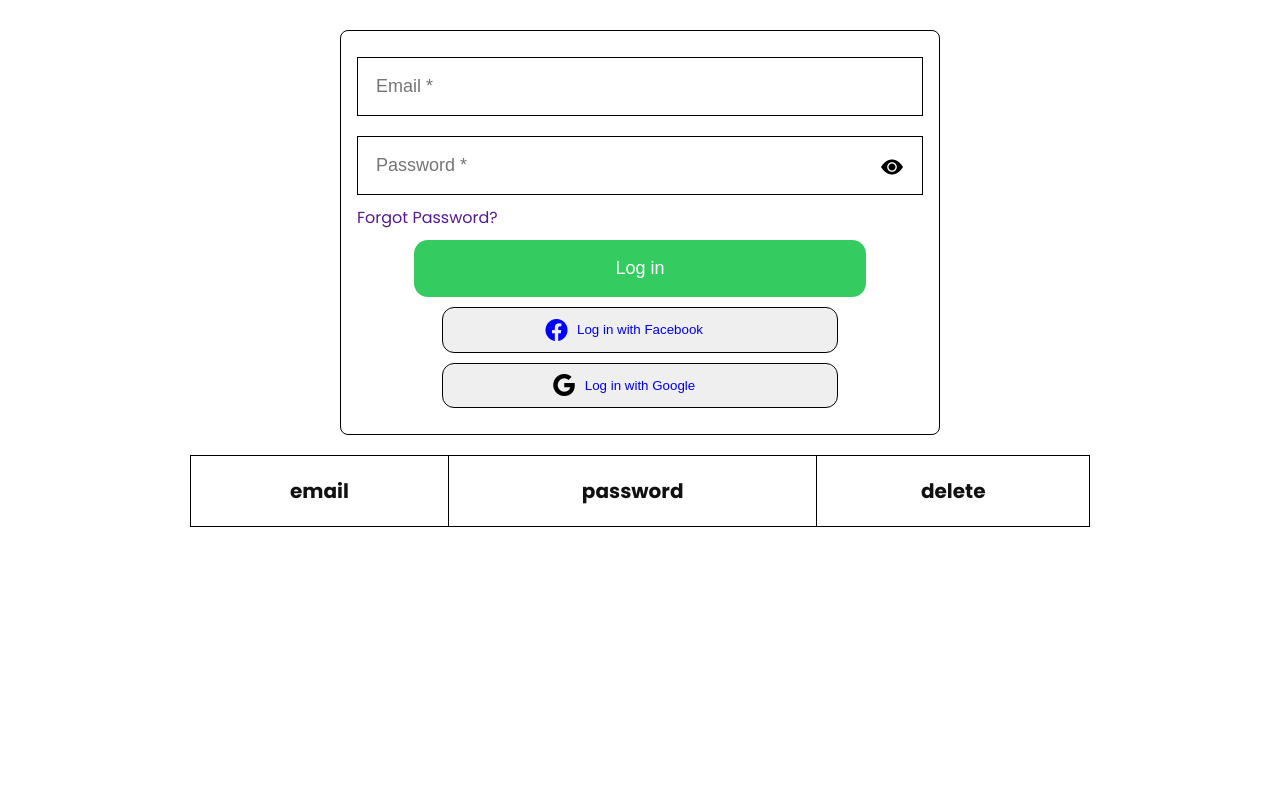
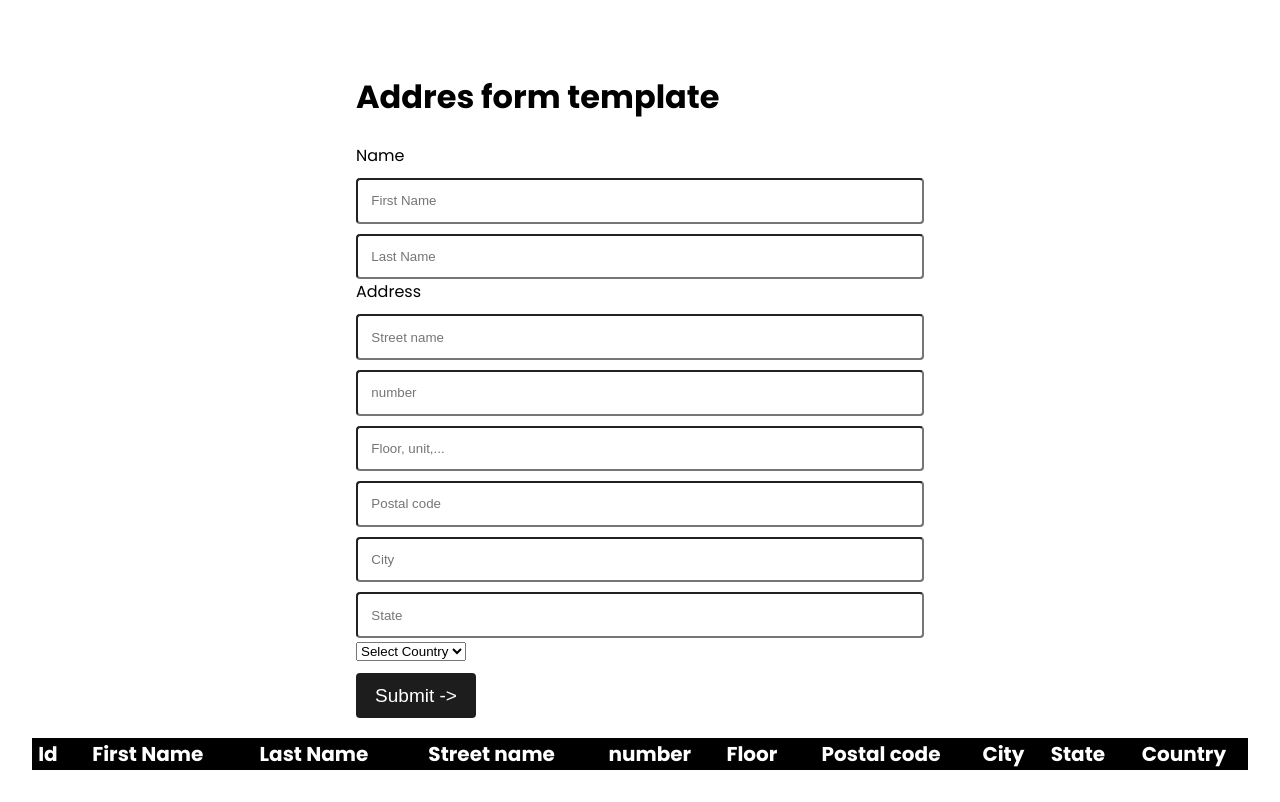
Before and after one commit to BrownEdgar/Reactive_react, a React (Vite) app: page / in a window 1280 px wide. Built offline with nearby package versions, Linux system fonts and the light colour scheme.

Commit message:
Add HW10

```diff
--- a/package.json
+++ b/package.json
@@ -14,10 +14,12 @@
     "bootstrap-icons": "^1.11.3",
     "boxicons": "^2.1.4",
     "classnames": "^2.5.1",
+    "formik": "^2.4.5",
     "react": "^18.2.0",
     "react-content-loader": "^7.0.0",
     "react-dom": "^18.2.0",
-    "sass": "^1.71.1"
+    "sass": "^1.71.1",
+    "yup": "^1.4.0"
   },
   "devDependencies": {
     "@types/react": "^18.2.56",
--- /dev/null
+++ b/src/Homeworks/HW10/App.jsx
@@ -0,0 +1,102 @@
+import React, { useState } from 'react'
+import { nanoid } from 'nanoid'
+import {Field, Form, Formik} from 'formik';
+import './App.scss'
+
+const country = ['Los Angelos', 'London', 'New-York', 'Tokio', 'Sydney'];
+
+export default function App() {
+  const [users, setUsers] = useState([])
+
+  const handleSubmit = (values, formik) => {
+    const user = {
+      id: nanoid(5),
+      ...values
+    }
+
+    setUsers([...users, user])
+    formik.resetForm()
+  }
+
+  return (
+    <div className='App'>
+      <Formik
+        onSubmit={handleSubmit}
+        initialValues={
+          {
+            first_name: '',
+            last_name: '',
+            street_name: '',
+            number: '',
+            floor: '',
+            postal_code: '',
+            city: '',
+            state: '',
+            country: ''
+          }
+        }
+      >
+        <Form>
+          <Field as='h1'>Addres form template</Field>
+          <Field as='label'>Name</Field>
+          <Field placeholder='First Name' type='text' name='first_name'/>
+          <Field placeholder='Last Name' type='text' name='last_name'/>
+          <Field as="div">
+            <Field as='label'>Address</Field>
+            <Field placeholder='Street name' type='text' name='street_name'/>
+            <Field placeholder='number' type='number' name='number'/>
+            <Field placeholder='Floor, unit,...' type='text' name='floor'/>
+            <Field placeholder='Postal code' type='text' name='postal_code'/>
+            <Field placeholder='City' type='text' name='city'/>
+            <Field placeholder='State' type='text' name='state'/>
+            <Field as='select' name="country">
+              <option value="" disabled>Select Country</option>
+              {
+                country.map(elem => {
+                  return <option value={elem} key={elem}>{elem}</option>
+                })
+              }
+            </Field>
+          </Field>
+          <input type="submit" value='Submit ->' />
+        </Form>
+      </Formik>
+      <table>
+        <thead>
+          <tr>
+            <th>Id</th>
+            <th>First Name</th>
+            <th>Last Name</th>
+            <th>Street name</th>
+            <th>number</th>
+            <th>Floor</th>
+            <th>Postal code</th>
+            <th>City</th>
+            <th>State</th>
+            <th>Country</th>
+          </tr>
+        </thead>
+        <tbody>
+          {
+            users.map((elem, index) => {
+              return (
+                <tr key={elem.id}>
+                  <td>{index + 1}</td>
+                  <td>{elem.first_name}</td>
+                  <td>{elem.last_name}</td>
+                  <td>{elem.street_name}</td>
+                  <td>{elem.number}</td>
+                  <td>{elem.floor}</td>
+                  <td>{elem.postal_code}</td>
+                  <td>{elem.city}</td>
+                  <td>{elem.state}</td>
+                  <td>{elem.country}</td>
+                </tr>
+              )
+            })
+          }
+        </tbody>
+      </table>
+    </div>
+  )
+}
--- /dev/null
+++ b/src/Homeworks/HW10/App.scss
@@ -0,0 +1,33 @@
+.App {
+    padding: 2em;
+    margin: 0 auto;
+    width: 100%;
+    min-height: 100vh;
+    overflow: hidden;
+    form {
+      margin: 0 auto;
+      width: 50%;
+      padding: 20px;
+      input {
+        width: 100%;
+        padding:  1em;
+        margin-top: 10px;
+        border-radius: 4px;
+      }
+      input[type='submit'] {
+        border: 0;
+        padding: 0.6em 1em;
+        width: 120px;
+        background-color: #1d1d1d;
+        color: #fff;
+        font-size: 19px;
+      }
+  }
+  table {
+      width: 100%;
+      color: #fff;
+      font-size: 20px;
+      border-collapse: collapse;
+      background-color: black;
+    }
+}
--- a/src/Homeworks/HW9/App.jsx
+++ b/src/Homeworks/HW9/App.jsx
@@ -24,11 +24,6 @@ export default function App() {
     setUsers(users.toSpliced(index, 1))
   }
 
-  // const facebookClick = () => {
-  //   setOpenFace(openFace)
-  // }
-
-
   return (
     <div className='App'>
       <form className='Form' onSubmit={handleSubmit}>
@@ -46,17 +41,18 @@ export default function App() {
           <input type="submit" value='Log in' />
         </div>
         <div className='Form__btn'>
-          <button className='Form__btn1'>
-            <i className="bi bi-facebook"></i>
-            {/* {
-              setOpenFace ? null :
-            } */}
-            <p><a href="https://www.facebook.com/">Log in with Facebook</a></p>
-          </button>
-          <button className='Form__btn2'>
-            <i className="bi bi-google"></i>
-            <p><a href="https://www.google.com/intl/ru/gmail/about/">Log in with Google</a></p>
-          </button>
+          <a href="https://www.facebook.com/" target='_blank' className='Form__face-btn'>
+            <button>
+              <i className="bi bi-facebook"></i>
+              <p>Log in with Facebook</p>
+            </button>
+          </a>
+          <a href="https://www.google.com/intl/ru/gmail/about/" target='_blank' className='Form__google-btn'>
+            <button>
+              <i className="bi bi-google"></i>
+              <p>Log in with Google</p>
+            </button>
+          </a>
         </div>
       </form>
       <table>
--- a/src/Homeworks/HW9/App.scss
+++ b/src/Homeworks/HW9/App.scss
@@ -25,13 +25,46 @@
       border-radius: 14px;
       border: 0;
     }
-    button {
+    &__face-btn {
       display: block;
       margin: 0 auto;
       margin-bottom: 10px;
-      width: 70%;
+      width: 60%;
       border: 1px solid black;
       border-radius: 12px;
+      padding: 0.6em 1em;
+      position: relative;
+      & > button {
+        border: 0;
+        background: transparent;
+        & > i {
+          position: absolute;
+          left: 23%;
+          top: 29%;
+          font-size: 22px;
+          color: blue;
+        }
+      }
+    }
+    &__google-btn {
+      display: block;
+      margin: 0 auto;
+      margin-bottom: 10px;
+      width: 60%;
+      border: 1px solid black;
+      border-radius: 12px;
+      padding: 0.6em 1em;
+      position: relative;
+      & > button {
+        border: 0;
+        background: transparent;
+        & > i {
+          position: absolute;
+          left: 25%;
+          top: 28%;
+          font-size: 22px;
+        }
+      }
     }
     &__a {
       display: block;
--- /dev/null
+++ b/src/examples/5(Formik)/App.jsx
@@ -0,0 +1,95 @@
+import React, { useState } from 'react'
+import { ErrorMessage, Field, Form, Formik } from 'formik'
+import { nanoid } from 'nanoid'
+import { string, object } from 'yup'
+import data from './data.json'
+import './App.scss'
+import classNames from 'classnames'
+
+
+const languages = ['html', 'css', "javascript", 'react', 'node']
+
+const validationSchema = object({
+  username: string()
+    .matches(/^[A-Z]/, "must start with uppercase")
+    .min(3, "too short username")
+    .max(13, "too long username")
+    .required(),
+  email: string().email().required(),
+  language: string().oneOf(languages).required()
+})
+
+export default function App() {
+  const [users, setUsers] = useState(data)
+
+  const handleSubmit = (values, formik) => {
+    const user = {
+      id: nanoid(5),
+      ...values
+    }
+
+    setUsers([...users, user])
+    formik.resetForm()
+  }
+
+  const handleSort = () => {
+    setUsers(users.toSorted())
+  }
+
+  return (
+    <div className='App'>
+      <Formik
+        onSubmit={handleSubmit}
+        initialValues={
+          { username: '', email: '', language: '' }
+        }
+        validationSchema={validationSchema}
+      >
+        <Form>
+          <Field type="email" name="email" placeholder='email' />
+          <ErrorMessage name="email" component='p' className='error' />
+          <Field type="text" name="username" placeholder='username' />
+          <ErrorMessage name="username" component='p' className='error' />
+          <Field as='select' name='language' >
+            {languages.map(item => {
+              return <option value={item} key={item}>{item}</option>
+            })}
+          </Field>
+          <input type='submit' value="save" />
+        </Form>
+      </Formik>
+
+      <div className="table">
+        <table>
+          <thead>
+            <tr>
+              <th>id</th>
+              <th>
+                email
+                <button onClick={handleSort}>sort</button>
+              </th>
+              <th>username</th>
+              <th>language</th>
+            </tr>
+          </thead>
+          <tbody>
+            {
+              users.map((elem, index) => {
+                return (
+                  <tr key={elem.id} className={classNames('row', {
+                    [`row-${elem.language}`]: true
+                  })}>
+                    <td>{index + 1}</td>
+                    <td>{elem.email}</td>
+                    <td>{elem.username}</td>
+                    <td>{elem.language}</td>
+                  </tr>
+                )
+              })
+            }
+          </tbody>
+        </table>
+      </div>
+    </div>
+  )
+}
--- /dev/null
+++ b/src/examples/5(Formik)/App.scss
@@ -0,0 +1,66 @@
+.App {
+  padding: 2em;
+  margin: 0 auto;
+  display: grid;
+  grid-template-columns: 500px 1fr;
+  min-height: 100vh;
+  form {
+    padding: 20px;
+    input {
+      width: 100%;
+      padding: 1em;
+      margin-top: 10px;
+      border-radius: 4px;
+    }
+  }
+  .error {
+    color: red;
+  }
+  .table {
+    table {
+      width: 100%;
+      color: #fff;
+      font-size: 20px;
+      border-collapse: collapse;
+      background-color: grey;
+      thead {
+        background-color: #1d1d1d;
+      }
+      th {
+        text-align: left;
+      }
+      th > button {
+        background-color: red;
+        color: #fff;
+        padding: 0.6em 1em;
+        border: 0;
+        border-radius: 8px;
+        float: right;
+      }
+      th,
+      td {
+        padding: 0.6rem 1rem;
+        border: 1px solid #fff;
+      }
+      tr {
+        &.row {
+          &-javascript:hover {
+            background-color: rgb(186, 186, 33);
+          }
+          &-react:hover {
+            background-color: royalblue;
+          }
+          &-css:hover {
+            background-color: rgb(29, 125, 125);
+          }
+          &-html:hover {
+            background-color: orangered;
+          }
+          &-node:hover {
+            background-color: green;
+          }
+        }
+      }
+    }
+  }
+}
--- a/src/main.jsx
+++ b/src/main.jsx
@@ -1,6 +1,6 @@
 import React from 'react'
 import ReactDOM from 'react-dom/client'
-import App from './Homeworks/HW9/App'
+import App from './Homeworks/HW10/App'
 import './index.css'
 
 ReactDOM.createRoot(document.getElementById('root')).render(<App />)
```
Also changed, not shown: src/examples/5(Formik)/data.json (added, +38 -0 lines), 1 other file (tests, documents, lock files or other folders).
